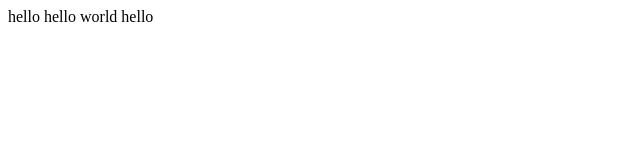
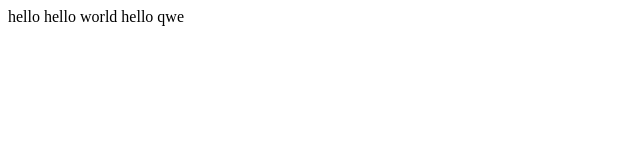
Before and after one commit to jeromgodwin/sample, a plain HTML site: page index.html in a window 1280 px wide. Shown: the full height of the page, 0-640 px from the left. Drawn offline with Linux system fonts and the light colour scheme.

Commit message:
Update index.html

```diff
--- a/index.html
+++ b/index.html
@@ -7,6 +7,6 @@
 <body>
     <ht>hello</ht>
     <ht>hello world</ht>
-    hello
+    hello qwe
 </body>
 </html>
```
